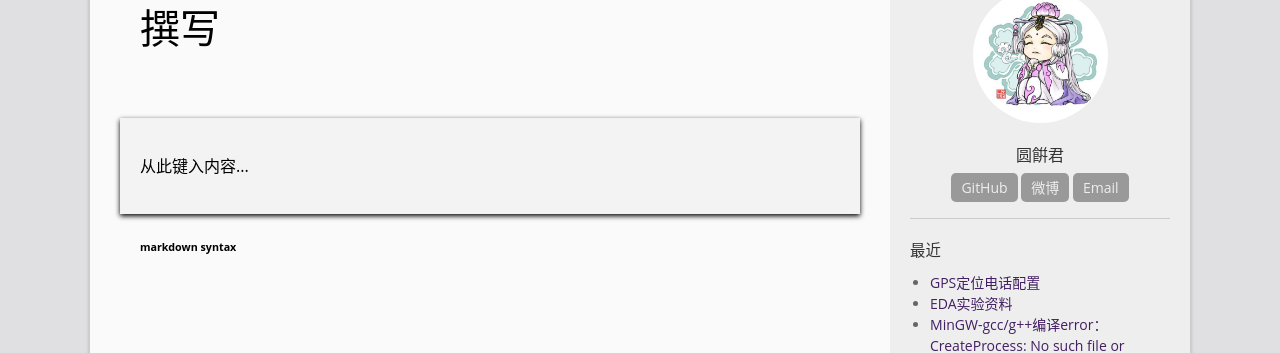
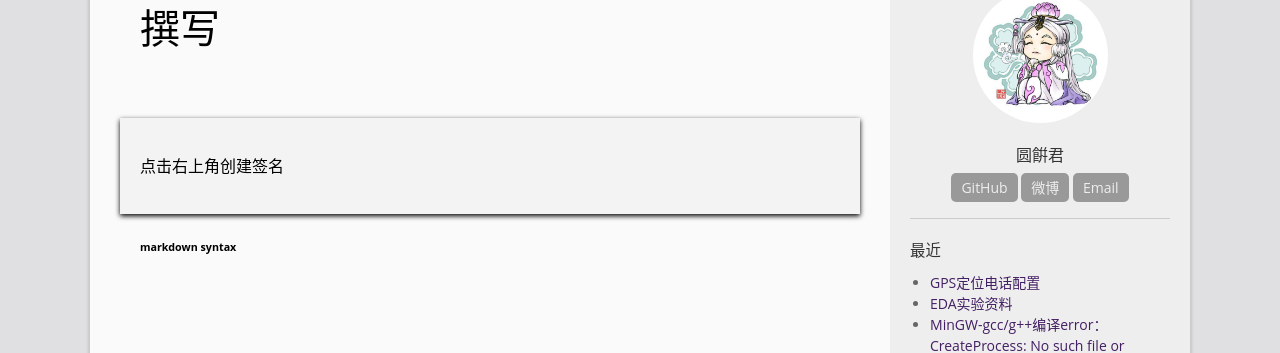
Before and after one commit to imTim12138/imTim12138.github.io, a Jekyll site: the page built from editor.html, in a window 1280 px wide. Shown: the part 182-535 px from the top of the page. Built offline with Jekyll 4.4.1, drawn with Linux system fonts in a browser that asks for light colours; comment, search, counter and statistics services are not loaded.

Commit message:
Update editor.html
签名demo

```diff
--- a/editor.html
+++ b/editor.html
@@ -34,7 +34,7 @@ table, td, th {
 }
 </style>
 <div id="editor" contentEditable="true">
-  <p>从此键入内容...</p>
+  <p>点击右上角创建签名</p>
 </div>
 
 <a href="http://kramdown.gettalong.org/quickref.html"><h6 style="margin-left:20px;font-weight:bold;"> markdown syntax </h6> </a>
```
